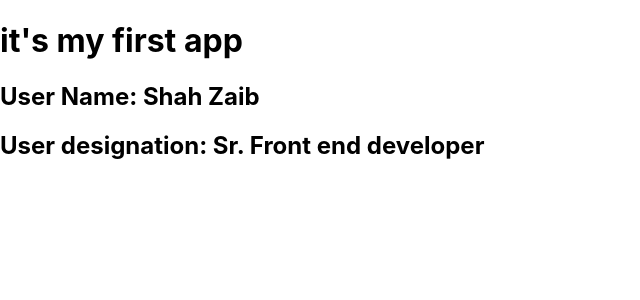
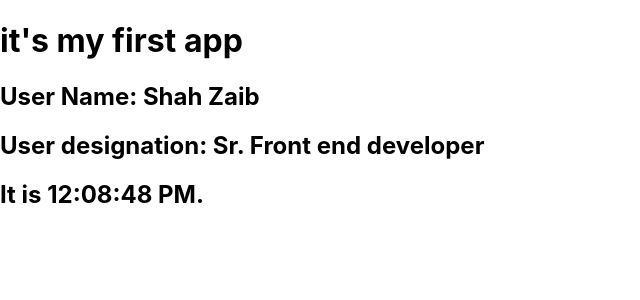
Before and after one commit to theshahzaib5/learn-react-hackernews, a React (Create React App) app: page / in a window 1280 px wide. Shown: the top 300 px of the page, without its empty margins (0-640 px from the left). Built offline with nearby package versions, Linux system fonts and the light colour scheme.

Commit message:
trying to add a time ticker

```diff
--- a/src/App.js
+++ b/src/App.js
@@ -5,11 +5,22 @@ const helloWorld = "it's my first app";
 const user = { firstName: "Shah", lastName: "Zaib", designation: "Sr. Front end developer" }
 
 function App() {
+  function timerTick() {
+    return (
+      <div>
+        <h2>It is {new Date().toLocaleTimeString()}.</h2>
+      </div>
+    )
+  }
+
+
+
   return (
     <div>
       <h1>{helloWorld}</h1>
       <h2>User Name: {user.firstName} {user.lastName}</h2>
       <h2>User designation: {user.designation}</h2>
+      {timerTick()}
     </div>
   );
 }
```
